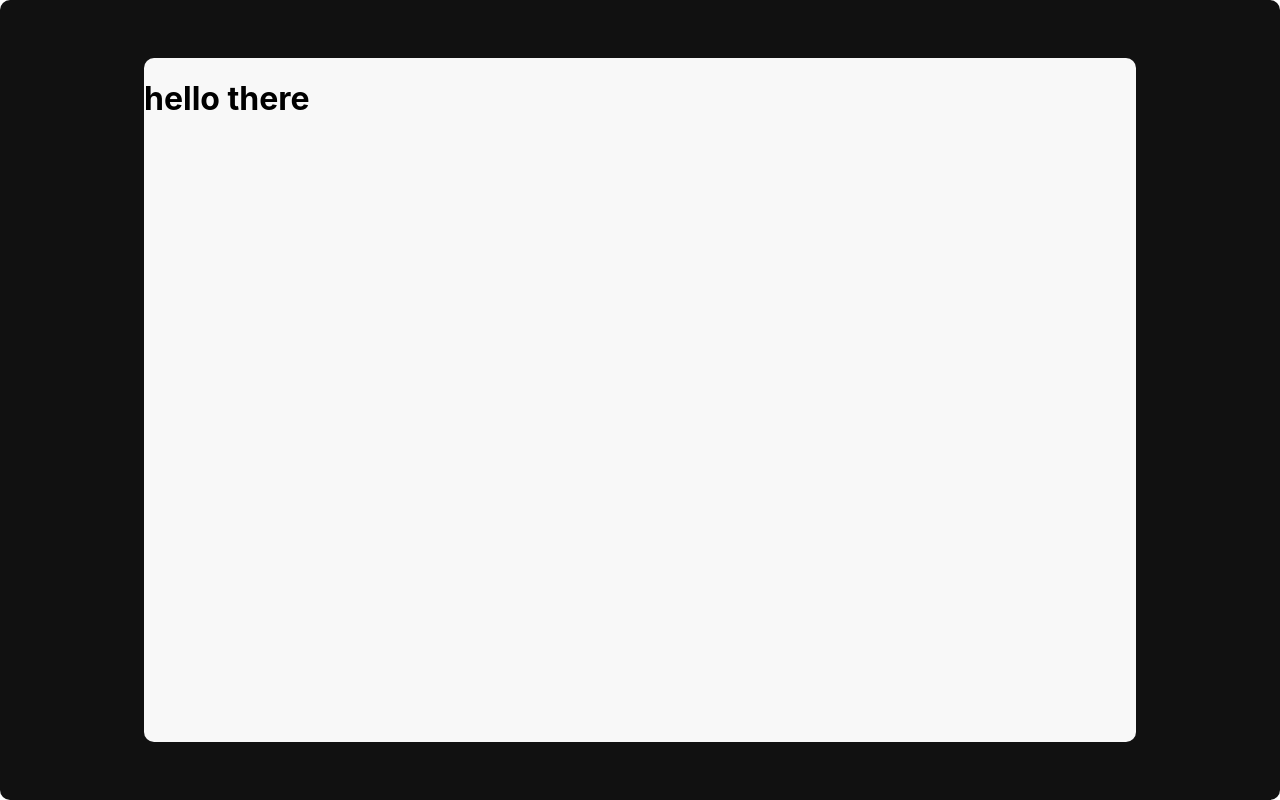
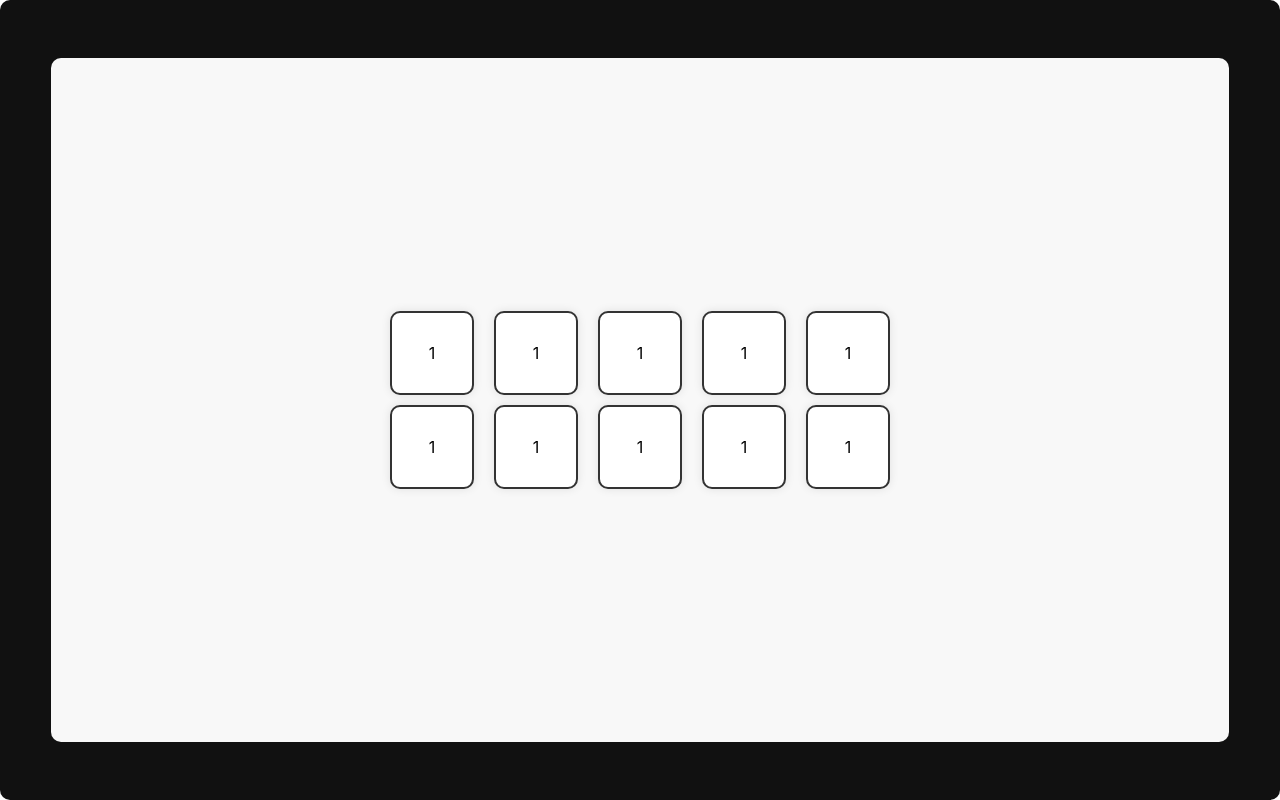
Before and after one commit to Anxhi04/tenzies-game, a React (Create React App) app: page / in a window 1280 px wide. Built offline with nearby package versions, Linux system fonts and the light colour scheme.

Commit message:
krijimi i dice element per momentin me numer statik te pandrysuesehm sa per te krijuar iden e vizualizimit

```diff
--- a/src/App.css
+++ b/src/App.css
@@ -0,0 +1,12 @@
+.dice{
+  background : white;
+  height: 80px;
+  width: 80px;
+  display: flex;
+  justify-content: center;
+  align-items: center;
+  border-radius: 10px;
+  box-shadow: 0px 0px 10px rgba(0,0,0,0.1);
+  border: 2px solid #333;
+  margin: 5px;
+}
--- a/src/App.jsx
+++ b/src/App.jsx
@@ -1,5 +1,6 @@
 import Main from './components/main';
 import React from 'react';
+import './App.css';
 
 export default function App(){
   return(
--- /dev/null
+++ b/src/components/Dice.jsx
@@ -0,0 +1,9 @@
+export default function Dice(){
+  return(
+    <>
+        <div className="dice">
+            1
+        </div>
+    </>
+  )
+}
--- a/src/components/main.jsx
+++ b/src/components/main.jsx
@@ -1,9 +1,23 @@
+import Dice from "./Dice"
+
 export default function Main(){
   return(
     <>
         <div className="frame">
             <div className="content">
-                <h1>hello there</h1>
+
+               <div><Dice/>
+                <Dice/>
+                <Dice/>
+                <Dice/>
+                <Dice/>
+              </div>
+              <div>
+                <Dice/>
+                <Dice/>
+                <Dice/>
+                <Dice/>
+                <Dice/></div>
             </div>
         </div>
     </>
--- a/src/index.css
+++ b/src/index.css
@@ -21,7 +21,17 @@ body {
 }
 .content{
   background: #f8f8f8;
-  width: 80%;
+  width: 95%;
   height: 90%;
   border-radius: 10px;
+  display: flex;
+  justify-content: center;
+  align-items: center;
+  flex-direction: column;
+  flex-wrap: wrap;
 }
+.content div{
+  display: flex;
+  flex-direction: row;
+  gap: 10px;
+}
```
